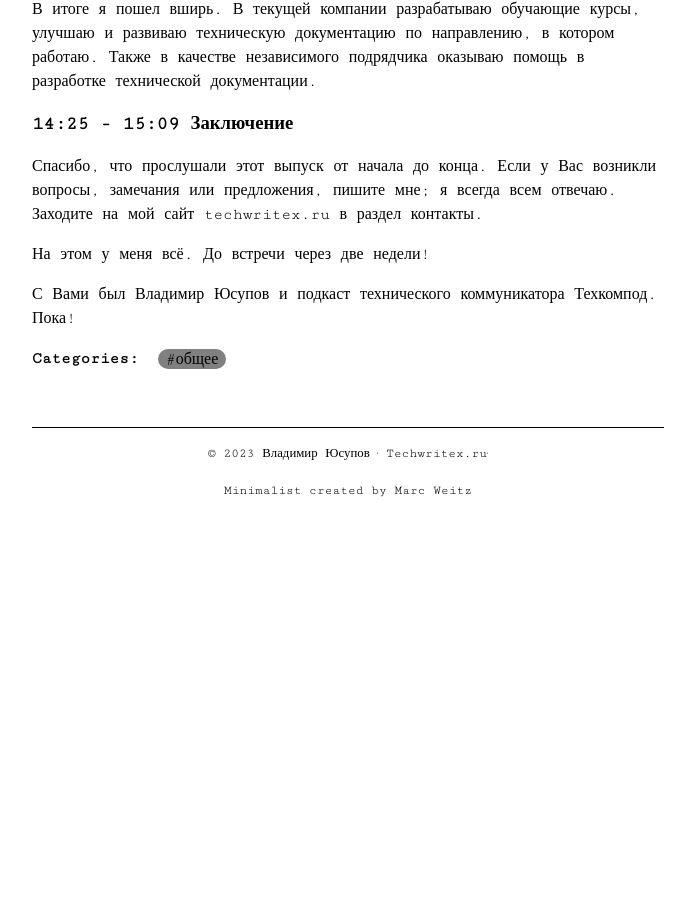
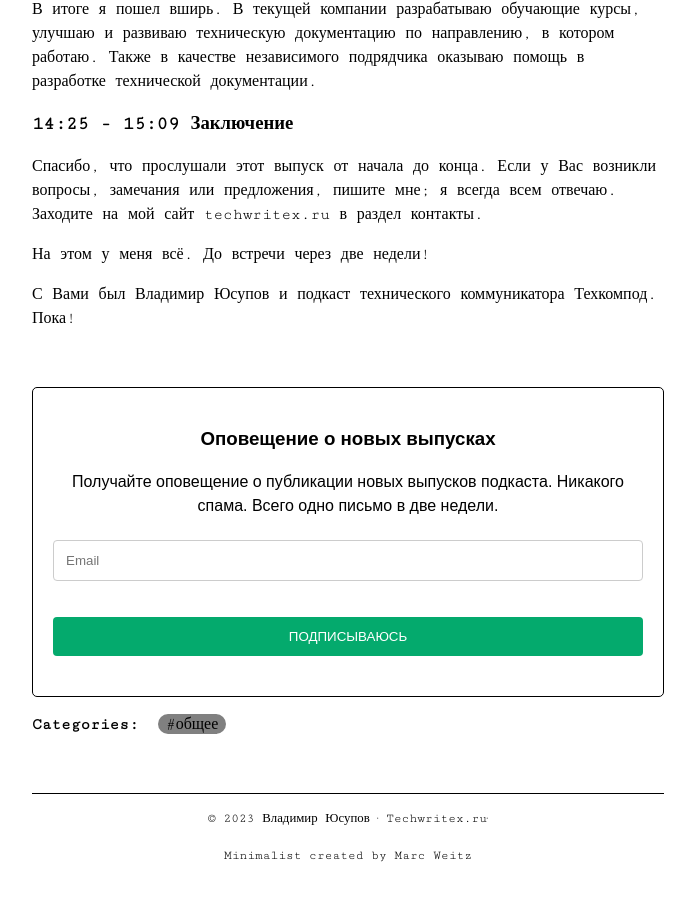
Before and after one commit to techwritex/techcommpod, a Jekyll site: the page built from _posts/2017-09-07-welcome-to-jekyll.markdown, in a window 1280 px wide and 900 px high, scrolled down 7536 px. Shown: the whole window, without its empty margins (292-987 px from the left). Built offline with Jekyll 4.4.1, drawn with Linux system fonts in a browser that asks for light colours; before the commit the page ends 8070 px from its top, so only the background shows below that.

Commit message:
techcommpod-0.22

```diff
--- /dev/null
+++ b/_includes/podcast_subscribe_form_1.html
@@ -0,0 +1,19 @@
+<br>
+
+<div style="border-radius:5px; background-color: #ffffff; border: 1px solid #000000; padding: 20px; font-family: Arial, Helvetica, sans-serif;">
+
+  <h3 style="text-align:center">Оповещение о новых выпусках</h3>
+
+  <p style="text-align:center;">Получайте оповещение о публикации новых выпусков подкаста. Никакого спама. Всего одно письмо в две недели.</p>
+
+    <form method="POST" action="https://cp.unisender.com/ru/subscribe?hash=6gshqkwam3ceus853j6zx3cz7k9c6urc1doj1brcbnfawrdrss5qy" name="subscribtion_form">
+      <div><input type="email" id="email" name="email" placeholder="Email" style="width:100%; padding: 12px; border: 1px solid #ccc; border-radius: 4px; box-sizing: border-box; margin-top: 6px; margin-bottom: 16px; resize: vertical;"></div>
+      <div style="padding:20px 0px;"><input type="submit" value="ПОДПИСЫВАЮСЬ" style="width:100%; background-color: #04AA6D; color: white; padding: 12px 20px; border: none; border-radius: 4px; cursor: pointer;"></div>
+  <div>
+   <input type="hidden" name="charset" value="UTF-8">
+      <input type="hidden" name="default_list_id" value="2">
+      <input type="hidden" name="overwrite" value="2">
+      <input type="hidden" name="is_v5" value="1">
+  </div>
+    </form>
+  </div>
--- a/_posts/2017-09-07-welcome-to-jekyll.markdown
+++ b/_posts/2017-09-07-welcome-to-jekyll.markdown
@@ -152,7 +152,7 @@ Cреди них:
 <p>
     <figure>
         <img src="{{site.url}}{{site.baseurl}}/assets/images/episode1/statistika-tekhpisatel-rabota-rossii.png" alt="Статистика вакансий технических писателей портала Работа России по сферам деятельности" style="border: 0px solid #D3D3D3;"/>
-        <figcaption style="color: #6c6c6c; text-align: center;">Рисунок 1. Статистика вакансий технических писателей портала Работа России по сферам деятельности</figcaption>
+        <figcaption style="color: #6c6c6c; text-align: left;">Рисунок 1. Статистика вакансий технических писателей портала Работа России по сферам деятельности</figcaption>
     </figure>
 </p>
 
@@ -169,7 +169,7 @@ Cреди них:
 <p>
     <figure>
         <img src="{{site.url}}{{site.baseurl}}/assets/images/episode1/statistika-tekhpisateli-ssha.png" alt="Прогнозные данные Бюро статистики труда при Министерстве труда США по техническим писателям" style="border: 0px solid #D3D3D3;"/>
-        <figcaption style="color: #6c6c6c; text-align: center;">Рисунок 2. Прогнозные данные Бюро статистики труда при Министерстве труда США по техническим писателям</figcaption>
+        <figcaption style="color: #6c6c6c; text-align: left;">Рисунок 2. Прогнозные данные Бюро статистики труда при Министерстве труда США по техническим писателям</figcaption>
     </figure>
 </p>
 
@@ -204,3 +204,5 @@ Cреди них:
 На этом у меня всё. До встречи через две недели!
 
 С Вами был Владимир Юсупов и подкаст технического коммуникатора Техкомпод. Пока!
+
+{% include podcast_subscribe_form_1.html %}
```
